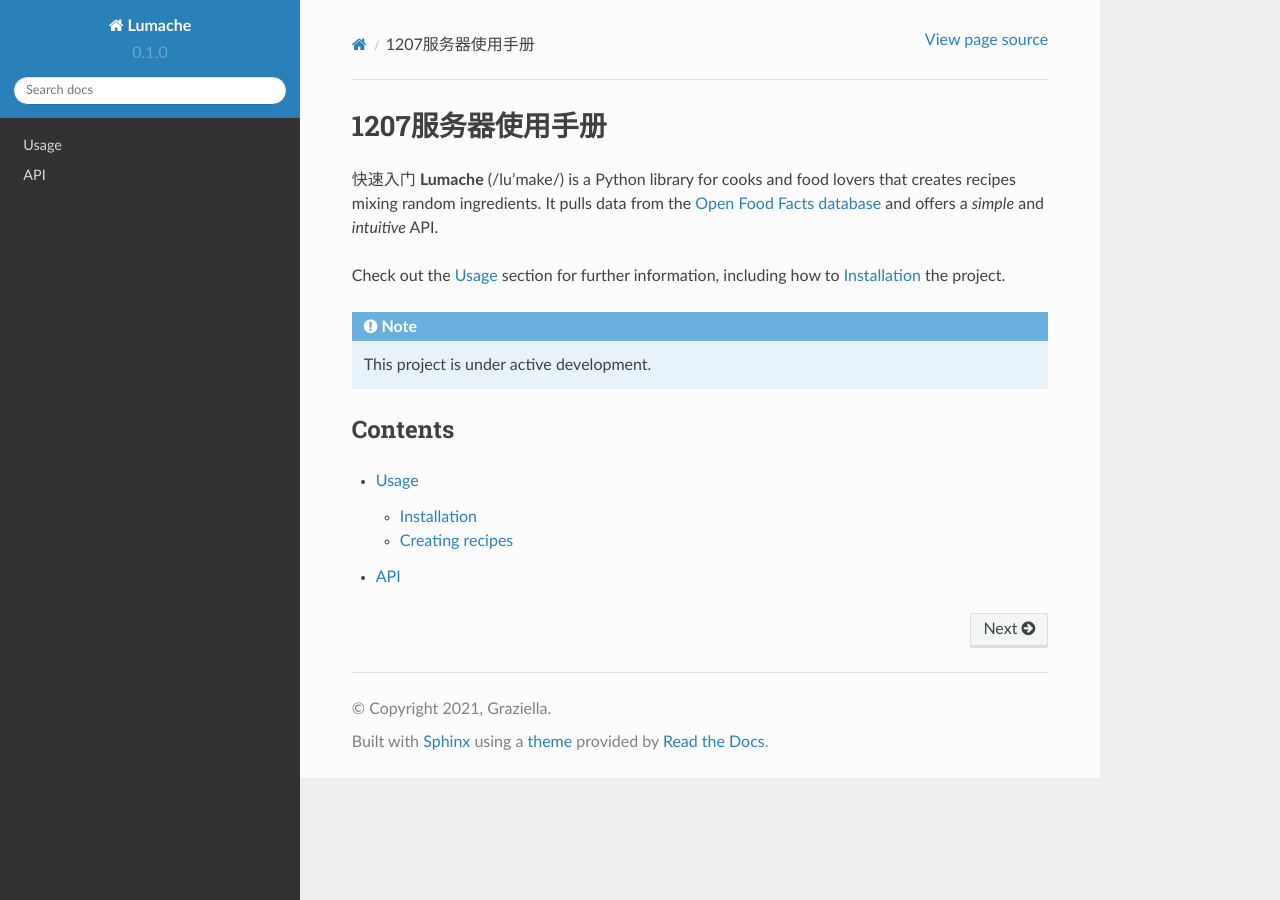
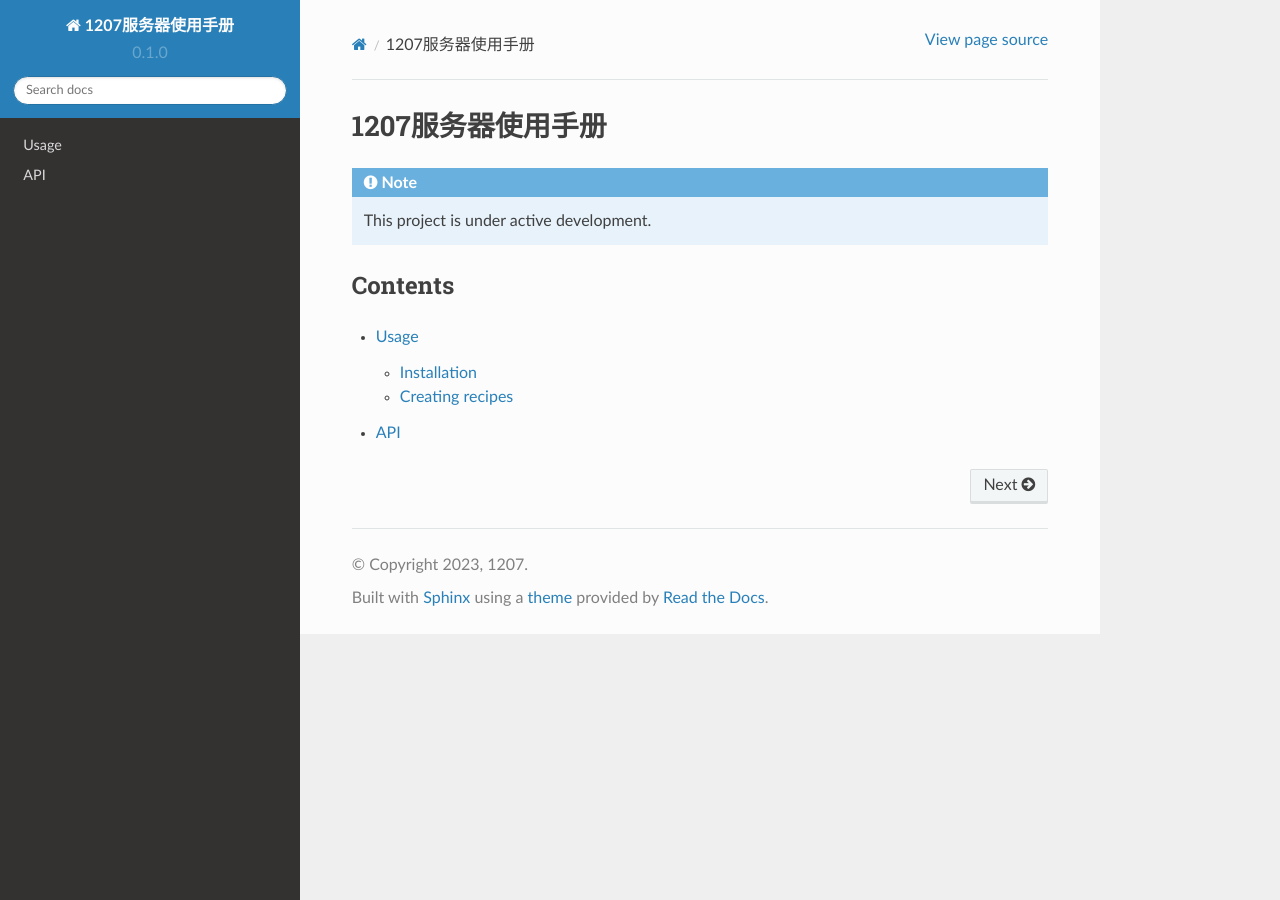
Before and after one commit to TangYuanqing/1207-server-docs, a Sphinx documentation site: the page built from docs/source/index.rst, in a window 1280 px wide. Built offline with Sphinx 7.4.7 and the Read the Docs theme 2.0.0, drawn with Linux system fonts in a browser that asks for light colours.

Commit message:
On branch main Your branch is up to date with 'origin/main'.
Changes to be committed:
	modified:   docs/source/conf.py
	modified:   docs/source/index.rst

```diff
--- a/docs/source/conf.py
+++ b/docs/source/conf.py
@@ -2,9 +2,9 @@
 
 # -- Project information
 
-project = 'Lumache'
-copyright = '2021, Graziella'
-author = 'Graziella'
+project = '1207服务器使用手册'
+copyright = '2023, 1207'
+author = 'TYQ'
 
 release = '0.1'
 version = '0.1.0'
--- a/docs/source/index.rst
+++ b/docs/source/index.rst
@@ -1,14 +1,5 @@
 1207服务器使用手册
 ===================================
-
-快速入门
-**Lumache** (/lu'make/) is a Python library for cooks and food lovers
-that creates recipes mixing random ingredients.
-It pulls data from the `Open Food Facts database <https://world.openfoodfacts.org/>`_
-and offers a *simple* and *intuitive* API.
-
-Check out the :doc:`usage` section for further information, including
-how to :ref:`installation` the project.
 
 .. note::
 
```
